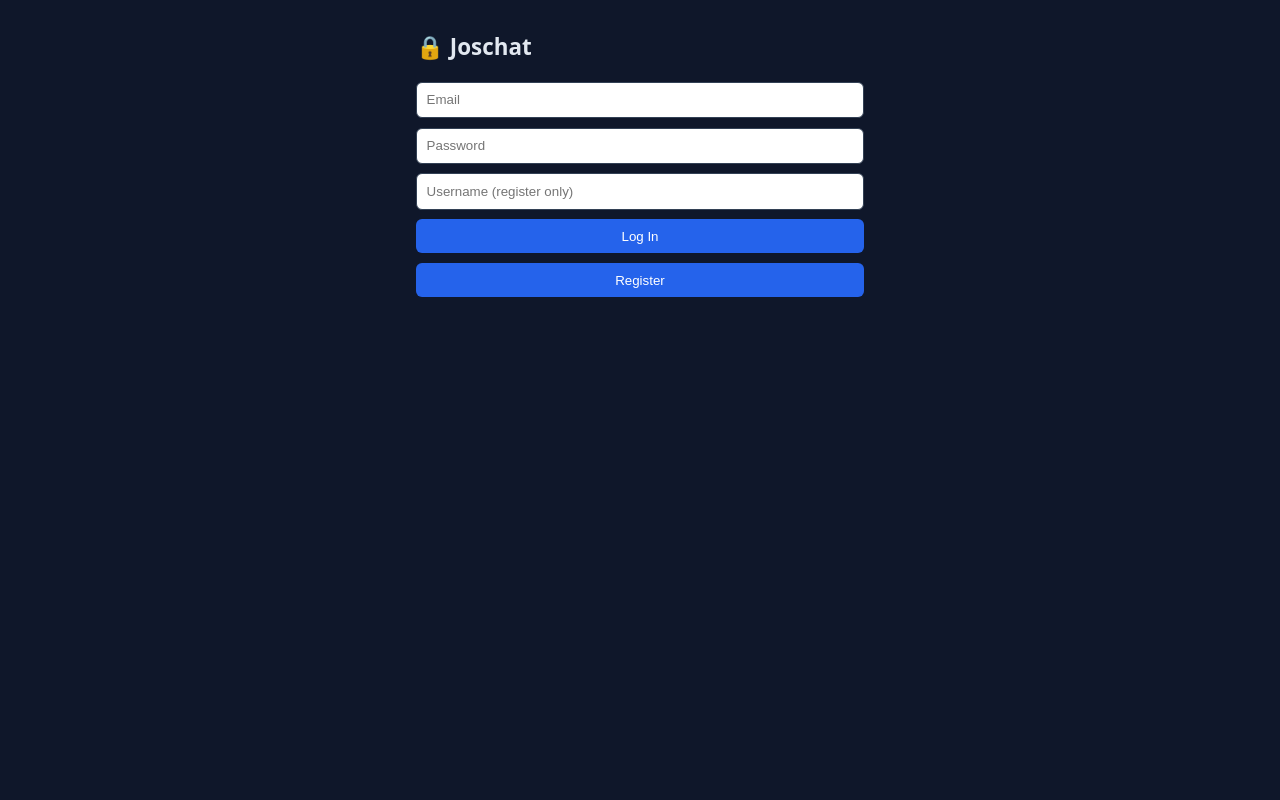
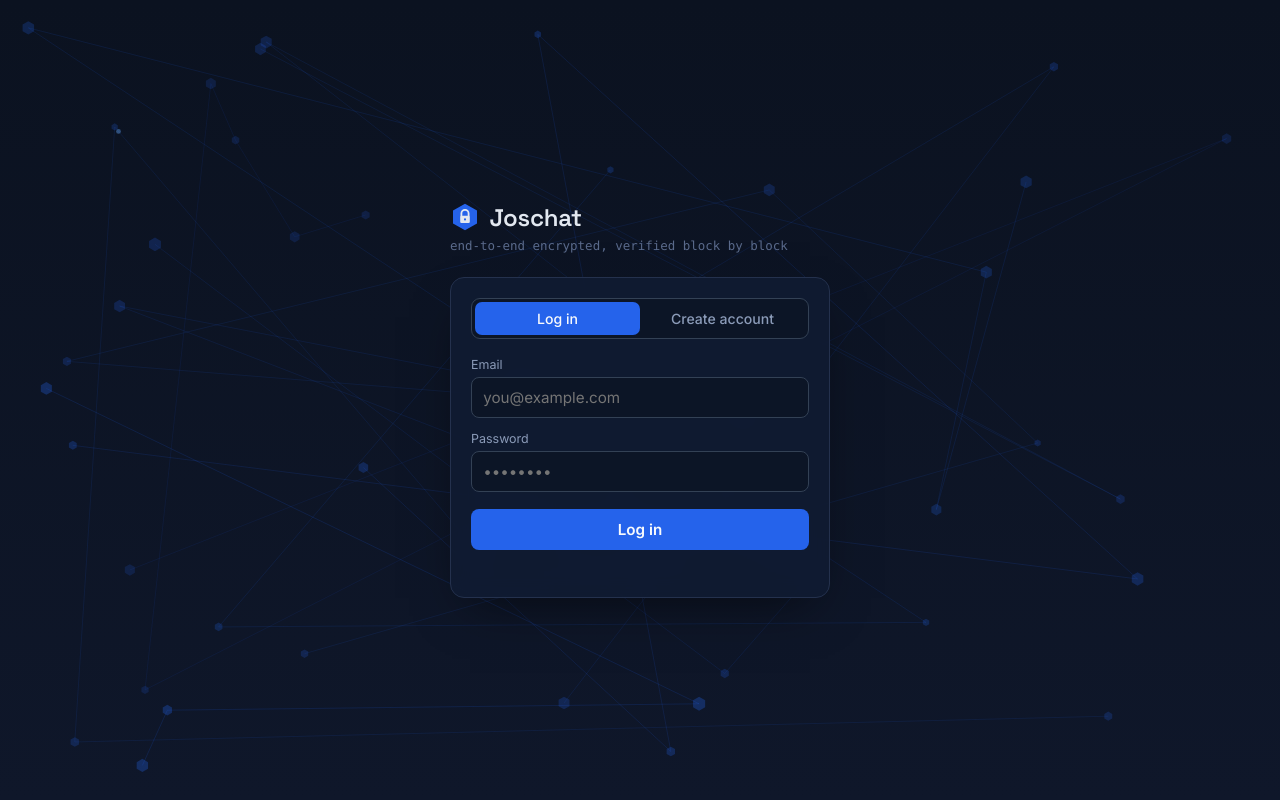
Before and after one commit to Simmyt3r/JosChat, a Python web app: template templates/index.html in a window 1280 px wide. Run offline with Jinja, Linux system fonts and the light colour scheme; the template is opened without the code that fills it, so the values that code supplies are empty; some libraries are stand-ins or nearby versions.

Commit message:
Login/bug fix

```diff
--- /dev/null
+++ b/static/css/style.css
@@ -0,0 +1,271 @@
+/**
+ * static/css/style.css
+ * ---------------------
+ * Design tokens are kept close to the app's existing dark navy / blue
+ * identity (same values the inline styles used before) so the redesign
+ * reads as a refinement, not a different product.
+ */
+
+:root {
+  --bg-top: #0b1220;
+  --bg-bottom: #0f172a;
+  --panel: #111c33;
+  --panel-border: #24314d;
+  --input-bg: #0c1526;
+  --input-border: #334155;
+  --input-border-focus: #3b82f6;
+  --accent: #2563eb;
+  --accent-hover: #1d4ed8;
+  --accent-light: #60a5fa;
+  --text: #e2e8f0;
+  --text-dim: #8b9bb8;
+  --text-faint: #5b6b8c;
+  --verified: #4ade80;
+  --danger: #f87171;
+  --font-display: "Space Grotesk", ui-sans-serif, system-ui, sans-serif;
+  --font-body: "Inter", ui-sans-serif, system-ui, -apple-system, sans-serif;
+  --font-mono: ui-monospace, "SF Mono", Menlo, Consolas, monospace;
+}
+
+* { box-sizing: border-box; }
+
+html, body {
+  margin: 0;
+  min-height: 100%;
+  background: var(--bg-bottom);
+}
+
+body {
+  font-family: var(--font-body);
+  color: var(--text);
+  overflow-x: hidden;
+}
+
+#bg-canvas {
+  position: fixed;
+  inset: 0;
+  z-index: 0;
+  display: block;
+  background: linear-gradient(180deg, var(--bg-top), var(--bg-bottom));
+}
+
+#app {
+  position: relative;
+  z-index: 1;
+  max-width: 420px;
+  margin: 0 auto;
+  min-height: 100vh;
+  padding: 1.25rem;
+  display: flex;
+  flex-direction: column;
+  justify-content: center;
+  box-sizing: border-box;
+}
+
+/* ---------------------------------------------------------------------
+   Lockup / wordmark
+--------------------------------------------------------------------- */
+.lockup {
+  display: flex;
+  align-items: center;
+  gap: 0.6rem;
+  margin: 0 0 0.35rem;
+  opacity: 0;
+  animation: rise 0.6s ease-out 0.05s forwards;
+}
+
+.lockup svg { flex: none; }
+
+.lockup h1 {
+  font-family: var(--font-display);
+  font-weight: 600;
+  font-size: 1.5rem;
+  letter-spacing: -0.01em;
+  margin: 0;
+  color: var(--text);
+}
+
+.eyebrow {
+  font-family: var(--font-mono);
+  font-size: 0.78rem;
+  color: var(--text-faint);
+  margin: 0 0 1.5rem;
+  opacity: 0;
+  animation: rise 0.6s ease-out 0.15s forwards;
+}
+
+@keyframes rise {
+  from { opacity: 0; transform: translateY(6px); }
+  to   { opacity: 1; transform: translateY(0); }
+}
+
+/* ---------------------------------------------------------------------
+   Auth card
+--------------------------------------------------------------------- */
+.card {
+  background: color-mix(in srgb, var(--panel) 88%, transparent);
+  border: 1px solid var(--panel-border);
+  border-radius: 14px;
+  padding: 1.25rem;
+  backdrop-filter: blur(10px);
+  box-shadow: 0 20px 50px -20px rgba(0, 0, 0, 0.6);
+  opacity: 0;
+  animation: rise 0.6s ease-out 0.25s forwards;
+}
+
+.tabs {
+  display: flex;
+  background: var(--input-bg);
+  border: 1px solid var(--input-border);
+  border-radius: 9px;
+  padding: 3px;
+  margin-bottom: 1.1rem;
+}
+
+.tabs button {
+  flex: 1;
+  border: none;
+  background: transparent;
+  color: var(--text-dim);
+  font-family: var(--font-body);
+  font-size: 0.88rem;
+  font-weight: 500;
+  padding: 0.5rem 0.4rem;
+  border-radius: 7px;
+  cursor: pointer;
+  transition: background 0.15s ease, color 0.15s ease;
+}
+
+.tabs button.active {
+  background: var(--accent);
+  color: #f8fafc;
+}
+
+.field { margin-bottom: 0.85rem; }
+
+.field label {
+  display: block;
+  font-size: 0.78rem;
+  color: var(--text-dim);
+  margin-bottom: 0.3rem;
+}
+
+.field input {
+  width: 100%;
+  background: var(--input-bg);
+  border: 1px solid var(--input-border);
+  color: var(--text);
+  border-radius: 8px;
+  padding: 0.62rem 0.7rem;
+  font-size: 0.95rem;
+  font-family: var(--font-body);
+  transition: border-color 0.15s ease;
+}
+
+.field input:focus {
+  outline: none;
+  border-color: var(--input-border-focus);
+}
+
+.field.hidden { display: none; }
+
+.btn-primary {
+  width: 100%;
+  background: var(--accent);
+  color: #f8fafc;
+  border: none;
+  border-radius: 8px;
+  padding: 0.7rem;
+  font-family: var(--font-body);
+  font-size: 0.95rem;
+  font-weight: 600;
+  cursor: pointer;
+  margin-top: 0.2rem;
+  transition: background 0.15s ease, opacity 0.15s ease;
+}
+
+.btn-primary:hover { background: var(--accent-hover); }
+.btn-primary:disabled { opacity: 0.6; cursor: default; }
+
+.status-line {
+  min-height: 1.1rem;
+  font-size: 0.82rem;
+  margin: 0.6rem 0 0;
+  color: var(--text-dim);
+}
+
+.status-line.error { color: var(--danger); }
+.status-line.success { color: var(--verified); }
+
+/* ---------------------------------------------------------------------
+   Chat panel (kept close to the original layout, restyled to match)
+--------------------------------------------------------------------- */
+#chat-panel.card { animation: none; opacity: 1; }
+
+#chat-panel p { margin-top: 0; font-size: 0.9rem; color: var(--text-dim); }
+#chat-panel strong { color: var(--text); }
+
+#messages {
+  list-style: none;
+  padding: 0.5rem;
+  margin: 0.6rem 0;
+  height: 48vh;
+  overflow-y: auto;
+  border: 1px solid var(--panel-border);
+  border-radius: 10px;
+  background: var(--input-bg);
+}
+
+#messages li {
+  margin: 0.4rem 0;
+  padding: 0.55rem 0.65rem;
+  background: var(--panel);
+  border: 1px solid var(--panel-border);
+  border-radius: 8px;
+  font-size: 0.9rem;
+}
+
+.verified { color: var(--verified); font-size: 0.75rem; font-family: var(--font-mono); }
+
+#chat-panel input[type="number"],
+#chat-panel input[type="text"],
+#chat-panel input[type="file"] {
+  width: 100%;
+  box-sizing: border-box;
+  background: var(--input-bg);
+  border: 1px solid var(--input-border);
+  color: var(--text);
+  border-radius: 8px;
+  padding: 0.6rem 0.7rem;
+  margin: 0.3rem 0;
+  font-family: var(--font-body);
+  font-size: 0.9rem;
+}
+
+#chat-panel button {
+  width: 100%;
+  background: var(--accent);
+  color: #f8fafc;
+  border: none;
+  border-radius: 8px;
+  padding: 0.6rem;
+  margin: 0.3rem 0;
+  cursor: pointer;
+  font-family: var(--font-body);
+  font-weight: 600;
+}
+
+#chat-panel button:hover { background: var(--accent-hover); }
+
+.hidden { display: none !important; }
+
+/* ---------------------------------------------------------------------
+   Motion & accessibility
+--------------------------------------------------------------------- */
+@media (prefers-reduced-motion: reduce) {
+  .lockup, .eyebrow, .card {
+    animation: none !important;
+    opacity: 1 !important;
+    transform: none !important;
+  }
+}
--- a/static/js/app.js
+++ b/static/js/app.js
@@ -24,6 +24,7 @@ let currentProfile = null;
 let supabaseClient = null;
 let currentConversationId = null;
 let realtimeChannel = null;
+let authMode = "login";
 
 const API_BASE = "/api";
 
@@ -33,31 +34,74 @@ async function loadPublicConfig() {
   supabaseClient = supabase.createClient(config.supabase_url, config.supabase_anon_key);
 }
 
+// ---------------------------------------------------------------------------
+// Auth panel — tab switching, status messages, submit routing
+// ---------------------------------------------------------------------------
+
+function setStatus(message, kind = "") {
+  const el = document.getElementById("auth-status");
+  el.textContent = message;
+  el.className = "status-line" + (kind ? ` ${kind}` : "");
+}
+
+function setMode(mode, opts = {}) {
+  authMode = mode;
+  document.getElementById("tab-login").classList.toggle("active", mode === "login");
+  document.getElementById("tab-register").classList.toggle("active", mode === "register");
+  document.getElementById("field-username").classList.toggle("hidden", mode !== "register");
+  document.getElementById("submit-btn").textContent = mode === "login" ? "Log in" : "Create account";
+  if (opts.clearStatus !== false) setStatus("");
+}
+
+async function submitAuth() {
+  const btn = document.getElementById("submit-btn");
+  btn.disabled = true;
+  try {
+    if (authMode === "login") await login();
+    else await register();
+  } finally {
+    btn.disabled = false;
+  }
+}
+
 async function register() {
-  const username = document.getElementById("username").value;
-  const email = document.getElementById("email").value;
+  const username = document.getElementById("username").value.trim();
+  const email = document.getElementById("email").value.trim();
   const password = document.getElementById("password").value;
 
+  if (!username || !email || !password) {
+    return setStatus("Fill in username, email, and password.", "error");
+  }
+
+  setStatus("Creating account…");
   const res = await fetch(`${API_BASE}/auth/register`, {
     method: "POST",
     headers: { "Content-Type": "application/json" },
     body: JSON.stringify({ username, email, password }),
   });
   const data = await res.json();
-  alert(res.ok ? "Registered! Now log in." : `Error: ${data.error}`);
+  if (!res.ok) return setStatus(data.error || "Registration failed.", "error");
+
+  setStatus("Account created — log in below.", "success");
+  setMode("login", { clearStatus: false });
 }
 
 async function login() {
-  const email = document.getElementById("email").value;
+  const email = document.getElementById("email").value.trim();
   const password = document.getElementById("password").value;
 
+  if (!email || !password) {
+    return setStatus("Enter your email and password.", "error");
+  }
+
+  setStatus("Signing in…");
   const res = await fetch(`${API_BASE}/auth/login`, {
     method: "POST",
     headers: { "Content-Type": "application/json" },
     body: JSON.stringify({ email, password }),
   });
   const data = await res.json();
-  if (!res.ok) return alert(`Login failed: ${data.error}`);
+  if (!res.ok) return setStatus(data.error || "Login failed.", "error");
 
   accessToken = data.access_token;
   currentProfile = data.profile;
--- /dev/null
+++ b/static/js/background.js
@@ -0,0 +1,207 @@
+/**
+ * static/js/background.js
+ * -------------------------
+ * Ambient background for the auth screen: a handful of short chains of
+ * hexagonal "blocks" drifting slowly, linked node-to-node like the
+ * append-only hash chain in supabase/schema.sql (add_block/validate_chain).
+ * Every few seconds a bright pulse travels along one link, echoing a new
+ * block being hashed and chained on send. Deliberately not a generic
+ * proximity particle network — links only ever follow chain order, never
+ * nearest-neighbour, so the shape stays legible as "a chain".
+ *
+ * No dependencies, ~2D canvas only. Pauses when the tab is hidden and
+ * renders a single static frame under prefers-reduced-motion.
+ */
+
+(function () {
+  const canvas = document.getElementById("bg-canvas");
+  if (!canvas || !canvas.getContext) return;
+  const ctx = canvas.getContext("2d");
+
+  const ACCENT = "37, 99, 235";       // #2563eb
+  const ACCENT_LIGHT = "96, 165, 250"; // #60a5fa
+
+  const reduceMotion = window.matchMedia("(prefers-reduced-motion: reduce)").matches;
+
+  let dpr = Math.min(window.devicePixelRatio || 1, 2);
+  let width = 0, height = 0;
+  let chains = [];
+  let pulses = [];
+  let running = true;
+  let lastTime = performance.now();
+  let pulseTimer = 0;
+
+  function resize() {
+    width = window.innerWidth;
+    height = window.innerHeight;
+    canvas.width = Math.round(width * dpr);
+    canvas.height = Math.round(height * dpr);
+    canvas.style.width = width + "px";
+    canvas.style.height = height + "px";
+    ctx.setTransform(dpr, 0, 0, dpr, 0, 0);
+  }
+
+  function rand(min, max) {
+    return min + Math.random() * (max - min);
+  }
+
+  // Coordinates are stored as fractions of the viewport (0..1) so resizing
+  // never needs to rescale anything.
+  function buildChains() {
+    chains = [];
+    const chainCount = width < 640 ? 3 : width < 1100 ? 5 : 7;
+    for (let c = 0; c < chainCount; c++) {
+      const nodeCount = Math.round(rand(4, 8));
+      const nodes = [];
+      let x = rand(0.05, 0.95);
+      let y = rand(0.05, 0.95);
+      for (let i = 0; i < nodeCount; i++) {
+        nodes.push({
+          x, y,
+          vx: rand(-0.0035, 0.0035),
+          vy: rand(-0.0035, 0.0035),
+          r: rand(3.5, 7),
+          flash: 0,
+        });
+        // next node seeded near the previous one, chain-style
+        x = Math.min(0.98, Math.max(0.02, x + rand(-0.16, 0.16)));
+        y = Math.min(0.98, Math.max(0.02, y + rand(-0.16, 0.16)));
+      }
+      chains.push({ nodes, depth: rand(0.45, 1) });
+    }
+  }
+
+  function hexPath(cx, cy, r) {
+    ctx.beginPath();
+    for (let i = 0; i < 6; i++) {
+      const angle = (Math.PI / 3) * i - Math.PI / 2;
+      const px = cx + r * Math.cos(angle);
+      const py = cy + r * Math.sin(angle);
+      if (i === 0) ctx.moveTo(px, py);
+      else ctx.lineTo(px, py);
+    }
+    ctx.closePath();
+  }
+
+  function spawnPulse() {
+    const eligible = chains.filter((c) => c.nodes.length > 1);
+    if (eligible.length === 0) return;
+    const chain = eligible[Math.floor(Math.random() * eligible.length)];
+    const linkIndex = Math.floor(Math.random() * (chain.nodes.length - 1));
+    pulses.push({ chain, linkIndex, t: 0, speed: rand(0.5, 0.8) });
+  }
+
+  function step(dt) {
+    for (const chain of chains) {
+      for (const node of chain.nodes) {
+        node.x += node.vx * dt * 0.06;
+        node.y += node.vy * dt * 0.06;
+        if (node.x < 0.02 || node.x > 0.98) node.vx *= -1;
+        if (node.y < 0.02 || node.y > 0.98) node.vy *= -1;
+        node.x = Math.min(0.98, Math.max(0.02, node.x));
+        node.y = Math.min(0.98, Math.max(0.02, node.y));
+        if (node.flash > 0) node.flash = Math.max(0, node.flash - dt * 0.0022);
+      }
+    }
+
+    for (let i = pulses.length - 1; i >= 0; i--) {
+      const p = pulses[i];
+      p.t += p.speed * (dt / 1000);
+      if (p.t >= 1) {
+        const target = p.chain.nodes[p.linkIndex + 1];
+        if (target) target.flash = 1;
+        pulses.splice(i, 1);
+      }
+    }
+
+    pulseTimer -= dt;
+    if (pulseTimer <= 0) {
+      spawnPulse();
+      pulseTimer = rand(1800, 3400);
+    }
+  }
+
+  function draw() {
+    ctx.clearRect(0, 0, width, height);
+
+    for (const chain of chains) {
+      const depth = chain.depth;
+      // links
+      ctx.lineWidth = 1;
+      ctx.strokeStyle = `rgba(${ACCENT}, ${0.16 * depth})`;
+      for (let i = 0; i < chain.nodes.length - 1; i++) {
+        const a = chain.nodes[i], b = chain.nodes[i + 1];
+        ctx.beginPath();
+        ctx.moveTo(a.x * width, a.y * height);
+        ctx.lineTo(b.x * width, b.y * height);
+        ctx.stroke();
+      }
+      // nodes
+      for (const node of chain.nodes) {
+        const alpha = (0.3 + node.flash * 0.6) * depth;
+        ctx.fillStyle = `rgba(${ACCENT}, ${alpha})`;
+        hexPath(node.x * width, node.y * height, node.r + node.flash * 3);
+        ctx.fill();
+        if (node.flash > 0.05) {
+          ctx.strokeStyle = `rgba(${ACCENT_LIGHT}, ${node.flash * 0.8})`;
+          ctx.lineWidth = 1.2;
+          hexPath(node.x * width, node.y * height, node.r + 4 + node.flash * 4);
+          ctx.stroke();
+        }
+      }
+    }
+
+    for (const p of pulses) {
+      const a = p.chain.nodes[p.linkIndex];
+      const b = p.chain.nodes[p.linkIndex + 1];
+      if (!a || !b) continue;
+      const px = (a.x + (b.x - a.x) * p.t) * width;
+      const py = (a.y + (b.y - a.y) * p.t) * height;
+      const fade = 1 - Math.abs(p.t - 0.5) * 1.2;
+      ctx.beginPath();
+      ctx.arc(px, py, 2.4, 0, Math.PI * 2);
+      ctx.fillStyle = `rgba(${ACCENT_LIGHT}, ${Math.max(0.2, fade)})`;
+      ctx.fill();
+    }
+  }
+
+  function loop(now) {
+    if (!running) return;
+    const dt = Math.min(64, now - lastTime);
+    lastTime = now;
+    step(dt);
+    draw();
+    requestAnimationFrame(loop);
+  }
+
+  function start() {
+    resize();
+    buildChains();
+    if (reduceMotion) {
+      draw(); // one static frame, no motion, no pulses
+      return;
+    }
+    lastTime = performance.now();
+    pulseTimer = rand(600, 1600);
+    requestAnimationFrame(loop);
+  }
+
+  let resizeTimer = null;
+  window.addEventListener("resize", () => {
+    clearTimeout(resizeTimer);
+    resizeTimer = setTimeout(() => {
+      resize();
+      if (reduceMotion) draw();
+    }, 150);
+  });
+
+  document.addEventListener("visibilitychange", () => {
+    running = !document.hidden;
+    if (running && !reduceMotion) {
+      lastTime = performance.now();
+      requestAnimationFrame(loop);
+    }
+  });
+
+  start();
+})();
--- a/templates/index.html
+++ b/templates/index.html
@@ -4,35 +4,71 @@
   <meta charset="UTF-8" />
   <meta name="viewport" content="width=device-width, initial-scale=1.0" />
   <title>Joschat</title>
+
   <link rel="manifest" href="/static/manifest.json" />
+  <link rel="icon" type="image/x-icon" href="/static/favicon.ico" />
+  <link rel="icon" type="image/png" sizes="192x192" href="/static/icons/icon-192.png" />
+  <link rel="icon" type="image/png" sizes="512x512" href="/static/icons/icon-512.png" />
+  <link rel="apple-touch-icon" href="/static/icons/icon-192.png" />
   <meta name="theme-color" content="#0f172a" />
+
+  <link rel="preconnect" href="https://fonts.googleapis.com" />
+  <link rel="preconnect" href="https://fonts.gstatic.com" crossorigin />
+  <link
+    href="https://fonts.googleapis.com/css2?family=Space+Grotesk:wght@500;600;700&family=Inter:wght@400;500;600&display=swap"
+    rel="stylesheet"
+  />
+  <link rel="stylesheet" href="/static/css/style.css" />
+
   <script src="https://cdn.jsdelivr.net/npm/@supabase/supabase-js@2"></script>
-  <style>
-    body { font-family: system-ui, sans-serif; background: #0f172a; color: #e2e8f0; margin: 0; }
-    #app { max-width: 480px; margin: 0 auto; padding: 1rem; min-height: 100vh; box-sizing: border-box; }
-    input, button, select { width: 100%; box-sizing: border-box; padding: 0.6rem; margin: 0.3rem 0; border-radius: 6px; border: 1px solid #334155; }
-    button { background: #2563eb; color: white; border: none; cursor: pointer; }
-    button:hover { background: #1d4ed8; }
-    #messages { list-style: none; padding: 0; height: 50vh; overflow-y: auto; border: 1px solid #334155; border-radius: 8px; padding: 0.5rem; }
-    #messages li { margin: 0.4rem 0; padding: 0.5rem; background: #1e293b; border-radius: 6px; font-size: 0.9rem; }
-    .verified { color: #4ade80; font-size: 0.75rem; }
-    h1 { font-size: 1.4rem; }
-    .hidden { display: none; }
-  </style>
 </head>
 <body>
+  <canvas id="bg-canvas" aria-hidden="true"></canvas>
+
   <div id="app">
-    <h1>🔒 Joschat</h1>
+    <div id="auth-panel">
+      <div class="lockup">
+        <svg width="30" height="30" viewBox="0 0 100 100" aria-hidden="true">
+          <polygon points="50,6 90,28 90,72 50,94 10,72 10,28" fill="#2563eb" />
+          <path d="M38 46 v-8 a12 12 0 0 1 24 0 v8" fill="none" stroke="#e2e8f0" stroke-width="6" stroke-linecap="round" />
+          <rect x="34" y="46" width="32" height="24" rx="4" fill="#e2e8f0" />
+          <circle cx="50" cy="58" r="3.5" fill="#2563eb" />
+        </svg>
+        <h1>Joschat</h1>
+      </div>
+      <p class="eyebrow">end-to-end encrypted, verified block by block</p>
 
-    <div id="auth-panel">
-      <input id="email" type="email" placeholder="Email" />
-      <input id="password" type="password" placeholder="Password" />
-      <input id="username" type="text" placeholder="Username (register only)" />
-      <button onclick="login()">Log In</button>
-      <button onclick="register()">Register</button>
+      <div class="card">
+        <div class="tabs">
+          <button type="button" id="tab-login" class="active" onclick="setMode('login')">Log in</button>
+          <button type="button" id="tab-register" onclick="setMode('register')">Create account</button>
+        </div>
+
+        <div class="field hidden" id="field-username">
+          <label for="username">Username</label>
+          <input id="username" type="text" autocomplete="username" placeholder="yourname" />
+        </div>
+        <div class="field">
+          <label for="email">Email</label>
+          <input id="email" type="email" autocomplete="email" placeholder="you@example.com" />
+        </div>
+        <div class="field">
+          <label for="password">Password</label>
+          <input
+            id="password"
+            type="password"
+            autocomplete="current-password"
+            placeholder="••••••••"
+            onkeydown="if(event.key==='Enter') submitAuth()"
+          />
+        </div>
+
+        <button type="button" class="btn-primary" id="submit-btn" onclick="submitAuth()">Log in</button>
+        <p class="status-line" id="auth-status"></p>
+      </div>
     </div>
 
-    <div id="chat-panel" class="hidden">
+    <div id="chat-panel" class="card hidden">
       <p>Signed in as <strong id="whoami"></strong></p>
       <input id="conversation-id" type="number" placeholder="Conversation ID" />
       <button onclick="openConversation()">Open Conversation</button>
@@ -47,6 +83,7 @@
     </div>
   </div>
 
+  <script src="/static/js/background.js"></script>
   <script src="/static/js/app.js"></script>
   <script>
     if ("serviceWorker" in navigator) {
```
Also changed, not shown: app.py (+29 -0 lines), static/sw.js (+19 -3 lines), static/favicon.ico (added), static/icons/icon-192.png (added), static/icons/icon-512.png (added), vercel.json.
